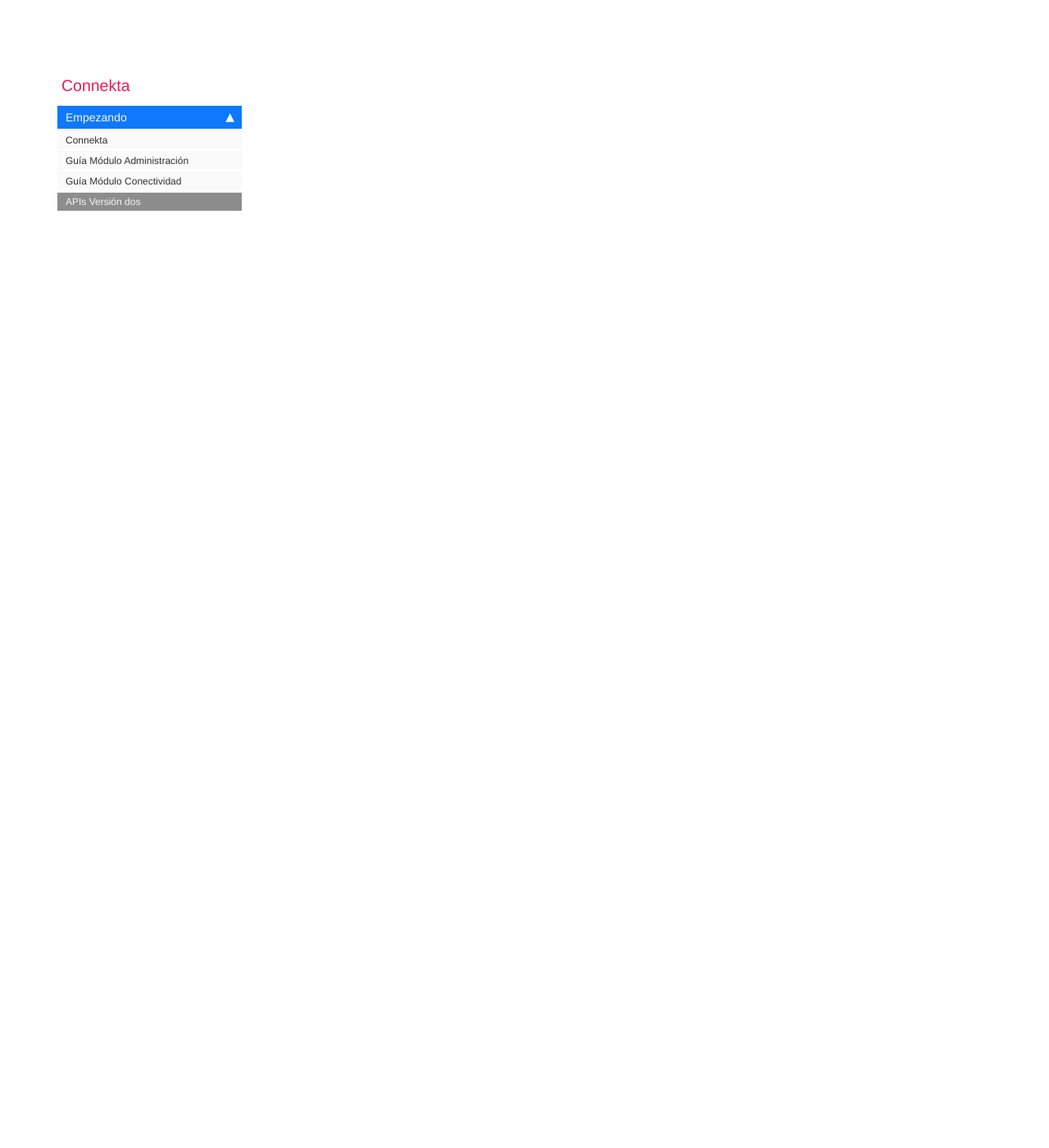
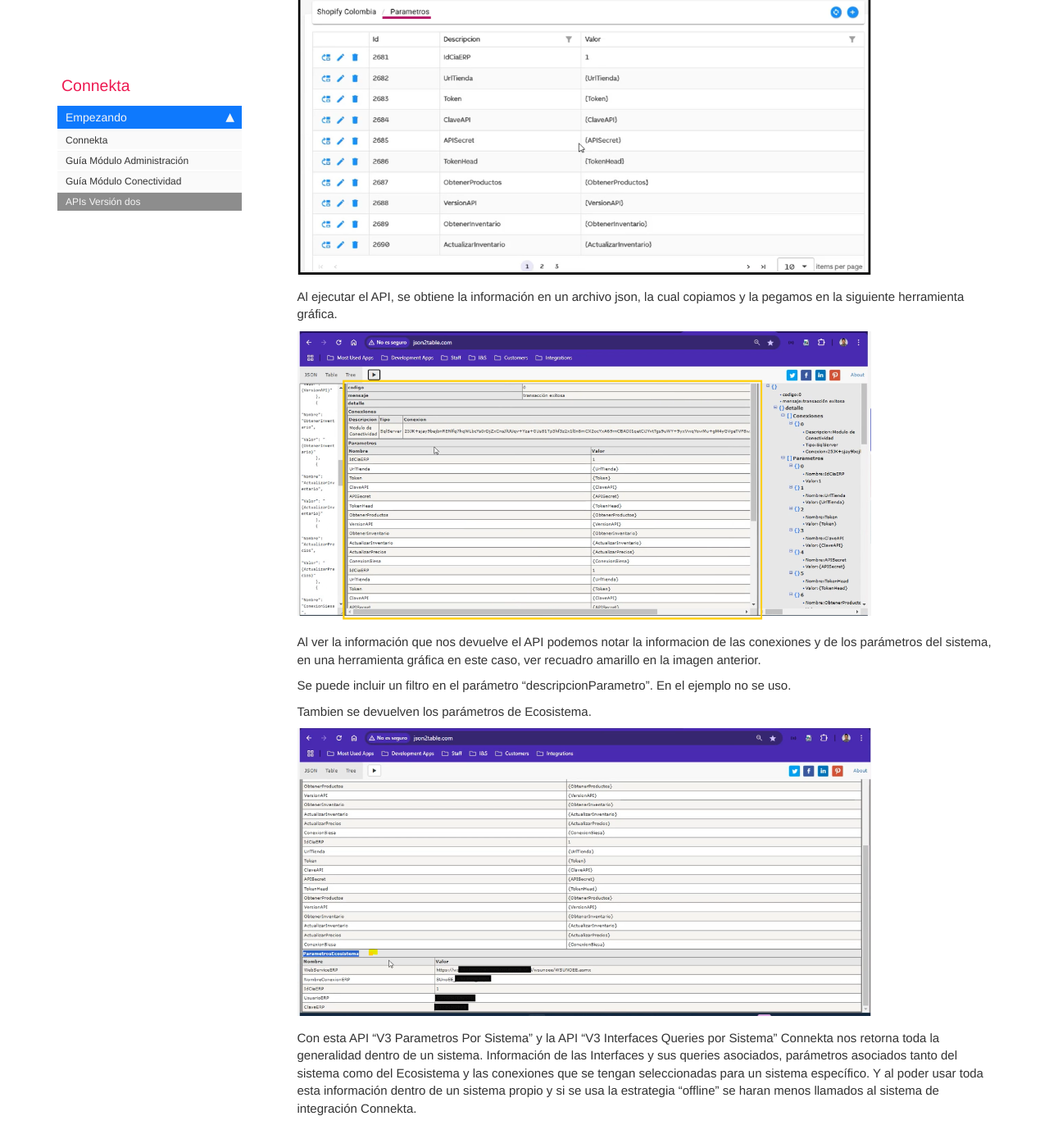
Before and after one commit to Interfaces-y-Soluciones-Interno/Documentacion, a Jekyll site: the page built from pages/sistema_integracion/si_apis_v2_guia.md, in a window 1280 px wide and 1400 px high, scrolled down 27699 px. Shown: the whole window at 82% size. Built offline with Jekyll 4.4.1, drawn with Linux system fonts in a browser that asks for light colours; comment, search, counter and statistics services are not loaded; some of the changed text lies outside the part shown.

Commit message:
Actualización APIs V2
Actualización APIs V2

```diff
--- a/pages/sistema_integracion/si_apis_v2_guia.md
+++ b/pages/sistema_integracion/si_apis_v2_guia.md
@@ -597,12 +597,46 @@ Esta API se relaciona mucho con el API "V3 Parametros Por Sistema". Revisar en e
 **Notas**:
 
 Esta API está estrechamente relacionada con la API "V3 Interfaces Queries por Sistema", ya que permite obtener la información de un sistema en modo "offline".
-Es similar a la API anterior, pero en este caso se recuperan los parámetros y conexiones configuradas en el sistema (ver imagen), así como los parámetros del Ecosistema asociado.
+
+Esta API es similar a la API anterior "V3 Interfaces Queries por Sistema", pero en este caso se recuperan los parámetros y conexiones configuradas en el sistema (ver imagenes en aparte Uso).
 
 Con esta API, junto con la "V3 Interfaces Queries por Sistema", se obtiene toda la información disponible en Connekta sobre un sistema, y se maneja en modo "offline", lo que permite reducir la cantidad de llamadas a Connekta. Este enfoque facilita la reutilización dentro de un sistema propio y se denomina desacoplamiento de la dependencia de los satélites.
 
 
 **Uso**:
+
+{% include inline_image.html
+file="API_V2_0040.png" alt="" %}
+
+En esta API lo que se trae en la consulta es todo lo que tiene que ver con las Conexiones y lo que tiene que ver con los parametros del sistema específico.
+
+Conexiones:
+
+{% include inline_image.html
+file="API_V2_0041.png" alt="" %}
+
+Parámetros
+
+{% include inline_image.html
+file="API_V2_0042.png" alt="" %}
+
+Al ejecutar el API, se obtiene la información en un archivo json, la cual copiamos y la pegamos en la siguiente herramienta gráfica.
+
+{% include inline_image.html
+file="API_V2_0043.png" alt="" %}
+
+Al ver la información que nos devuelve el API podemos notar la informacion de las conexiones y de los parámetros del sistema, en una herramienta gráfica en este caso, ver recuadro amarillo en la imagen anterior.
+
+Se puede incluir un filtro en el parámetro "descripcionParametro". En el ejemplo no se uso.
+
+Tambien se devuelven los parámetros de Ecosistema.
+
+{% include inline_image.html
+file="API_V2_0044.png" alt="" %}
+
+Con esta API "V3 Parametros Por Sistema" y la API "V3 Interfaces Queries por Sistema" Connekta nos retorna toda la generalidad dentro de un sistema.
+Información de las Interfaces y sus queries asociados, parámetros asociados tanto del sistema como del Ecosistema y las conexiones que se tengan seleccionadas para un sistema específico.
+Y al poder usar toda esta información dentro de un sistema propio y si se usa la estrategia "offline" se haran menos llamados al sistema de integración Connekta.
 
 <!--
 
```
Also changed, not shown: images/API_V2_0040.png (added), images/API_V2_0041.png (added), images/API_V2_0042.png (added), images/API_V2_0043.png (added), images/API_V2_0044.png (added).
